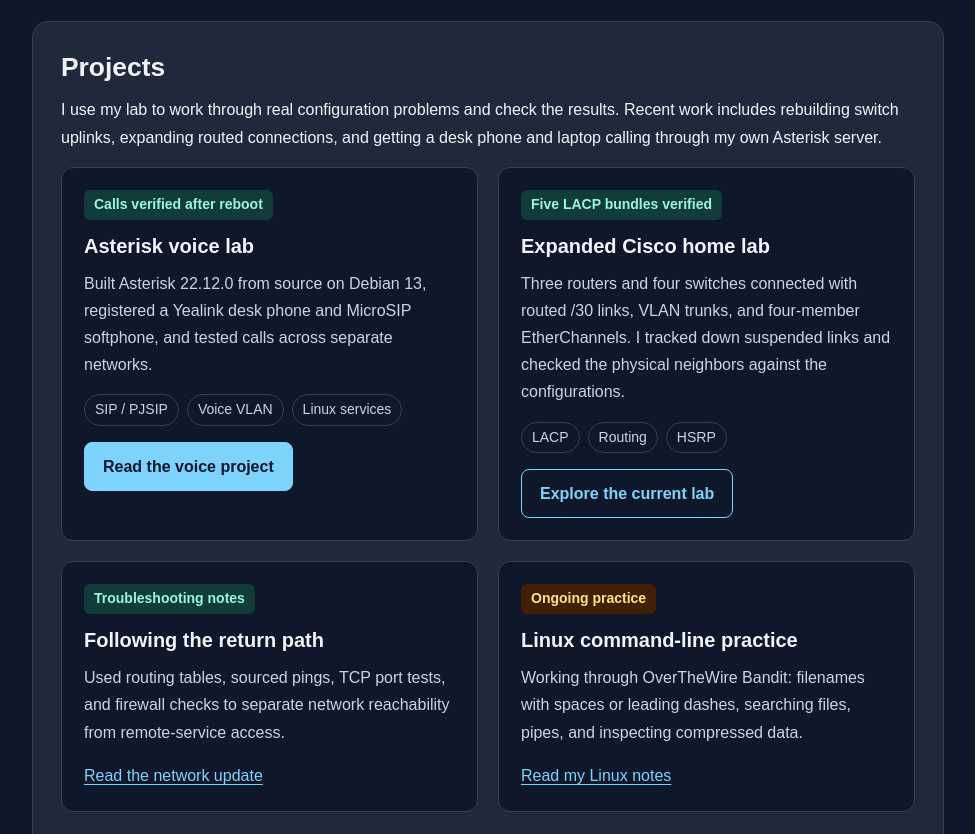
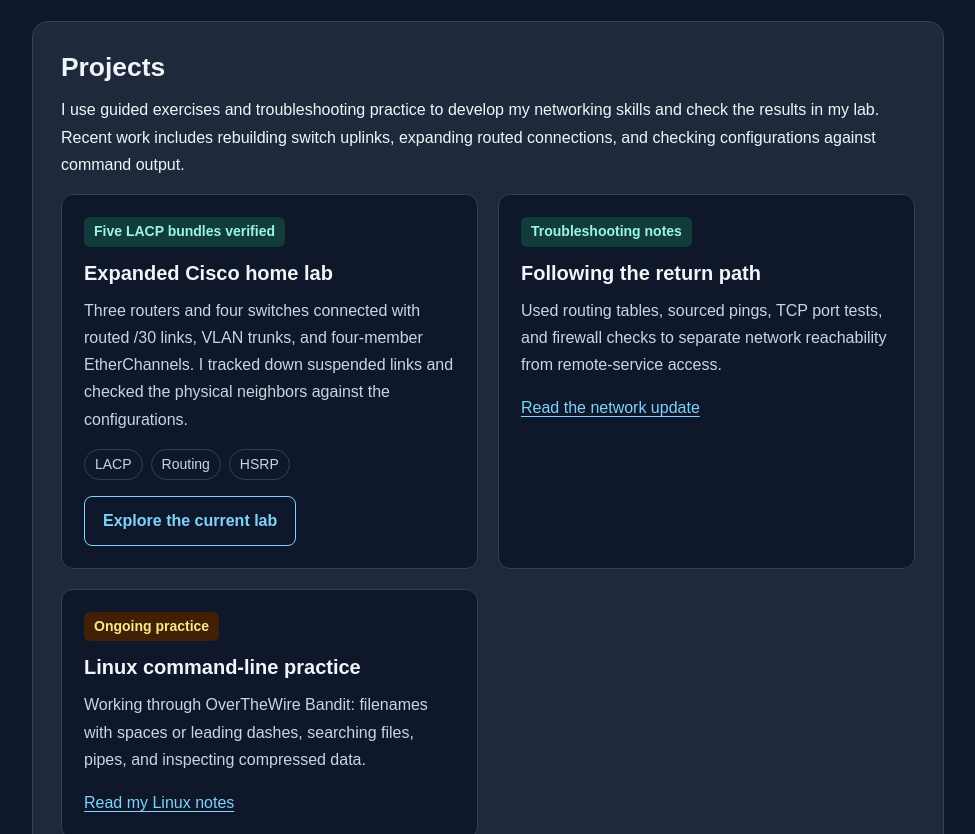
Before and after one commit to andyhuber31/andyhuber31.github.io, a plain HTML site: page index.html in a window 1280 px wide. Shown: the part 800-1634 px from the top of the page, without its empty margins (152-1127 px from the left). Drawn offline with Linux system fonts and the light colour scheme.

Commit message:
Add files via upload

```diff
--- a/index.html
+++ b/index.html
@@ -29,7 +29,6 @@
         <a href="#resume">Résumé</a>
         <a href="#projects">Projects</a>
         <a href="home-lab.html">Home Lab</a>
-        <a href="asterisk-lab.html">Voice Lab</a>
         <a href="lab-journal.html">Lab Journal</a>
         <a href="#contact">Contact</a>
       </nav>
@@ -54,15 +53,8 @@
 
       <section id="projects" aria-labelledby="projects-heading">
         <h2 id="projects-heading">Projects</h2>
-        <p>I use my lab to work through real configuration problems and check the results. Recent work includes rebuilding switch uplinks, expanding routed connections, and getting a desk phone and laptop calling through my own Asterisk server.</p>
+        <p>I use guided exercises and troubleshooting practice to develop my networking skills and check the results in my lab. Recent work includes rebuilding switch uplinks, expanding routed connections, and checking configurations against command output.</p>
         <div class="project-grid">
-          <article class="project-card">
-            <span class="badge">Calls verified after reboot</span>
-            <h3>Asterisk voice lab</h3>
-            <p>Built Asterisk 22.12.0 from source on Debian 13, registered a Yealink desk phone and MicroSIP softphone, and tested calls across separate networks.</p>
-            <ul class="tags"><li>SIP / PJSIP</li><li>Voice VLAN</li><li>Linux services</li></ul>
-            <a class="button primary" href="asterisk-lab.html">Read the voice project</a>
-          </article>
           <article class="project-card">
             <span class="badge">Five LACP bundles verified</span>
             <h3>Expanded Cisco home lab</h3>
```
Also changed, not shown: home-lab.html (+2 -2 lines), lab-journal.html (+1 -4 lines), lab-diagram.png, 1 other file.
